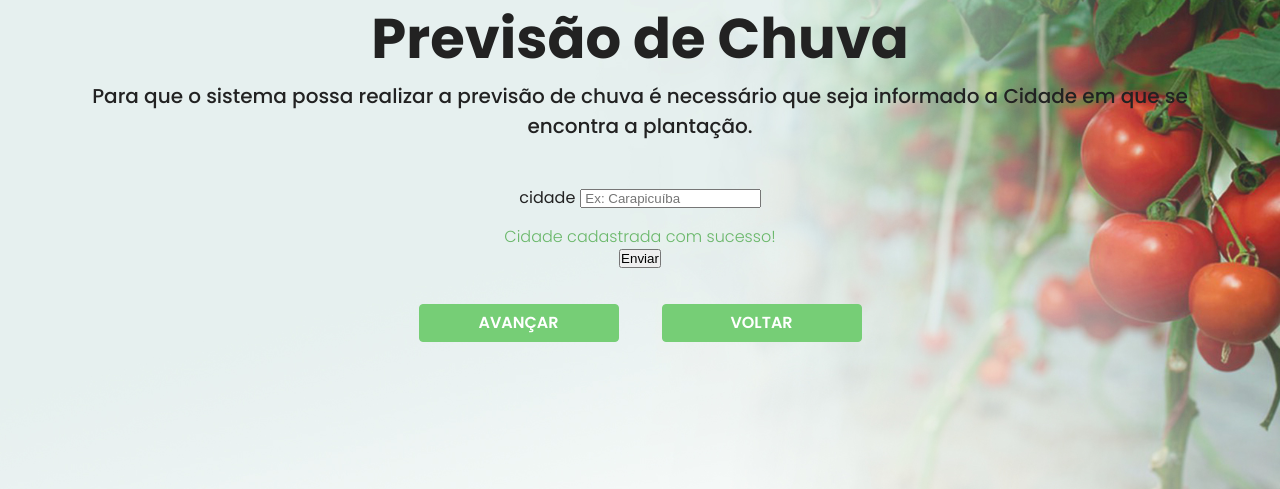
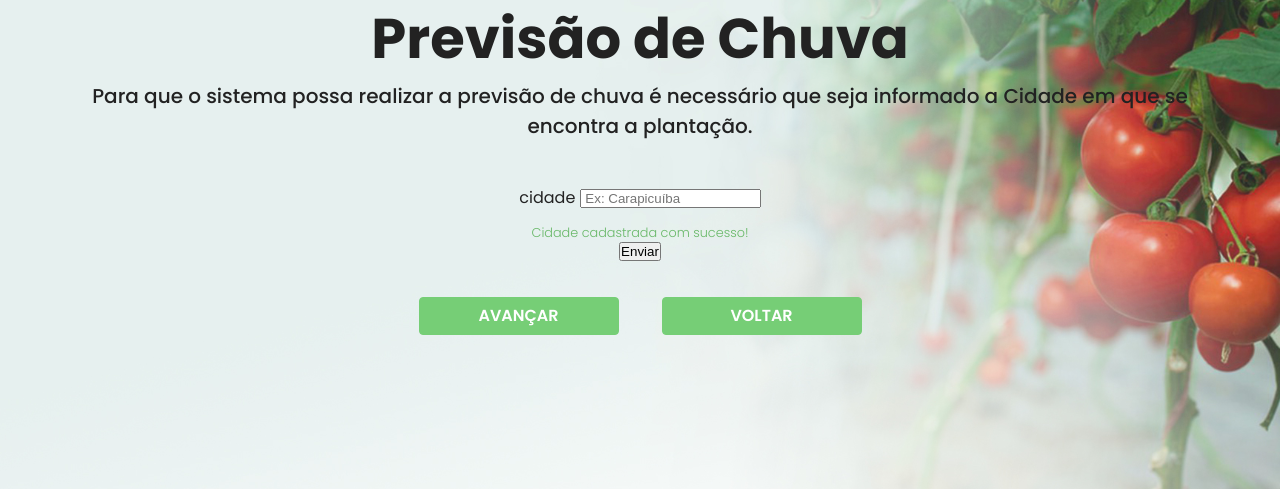
Before and after one commit to brunomedeiros95/tcc, a Flask app: template Programação/Aplicação Web/servidorweb/templates/cidadeok.html in a window 1280 px wide. Shown: the part 176-665 px from the top of the page. Run offline with Flask 2, Linux system fonts and the light colour scheme; the template is opened without the code that fills it, so the values that code supplies are empty.

Commit message:
Alterações Finais 1.6

```diff
--- a/Programação/Aplicação Web/servidorweb/static/css/template.css
+++ b/Programação/Aplicação Web/servidorweb/static/css/template.css
@@ -153,8 +153,9 @@ p.mode--sub {
 }
 
 p.mode--cidade {
-  font: normal normal 200 1rem Poppins;
-  color: #69b769;
+  color: #68b868;
+  font: normal normal 100 0.8rem Poppins;
+
 }
 .status--holder {
   display: grid;
```
